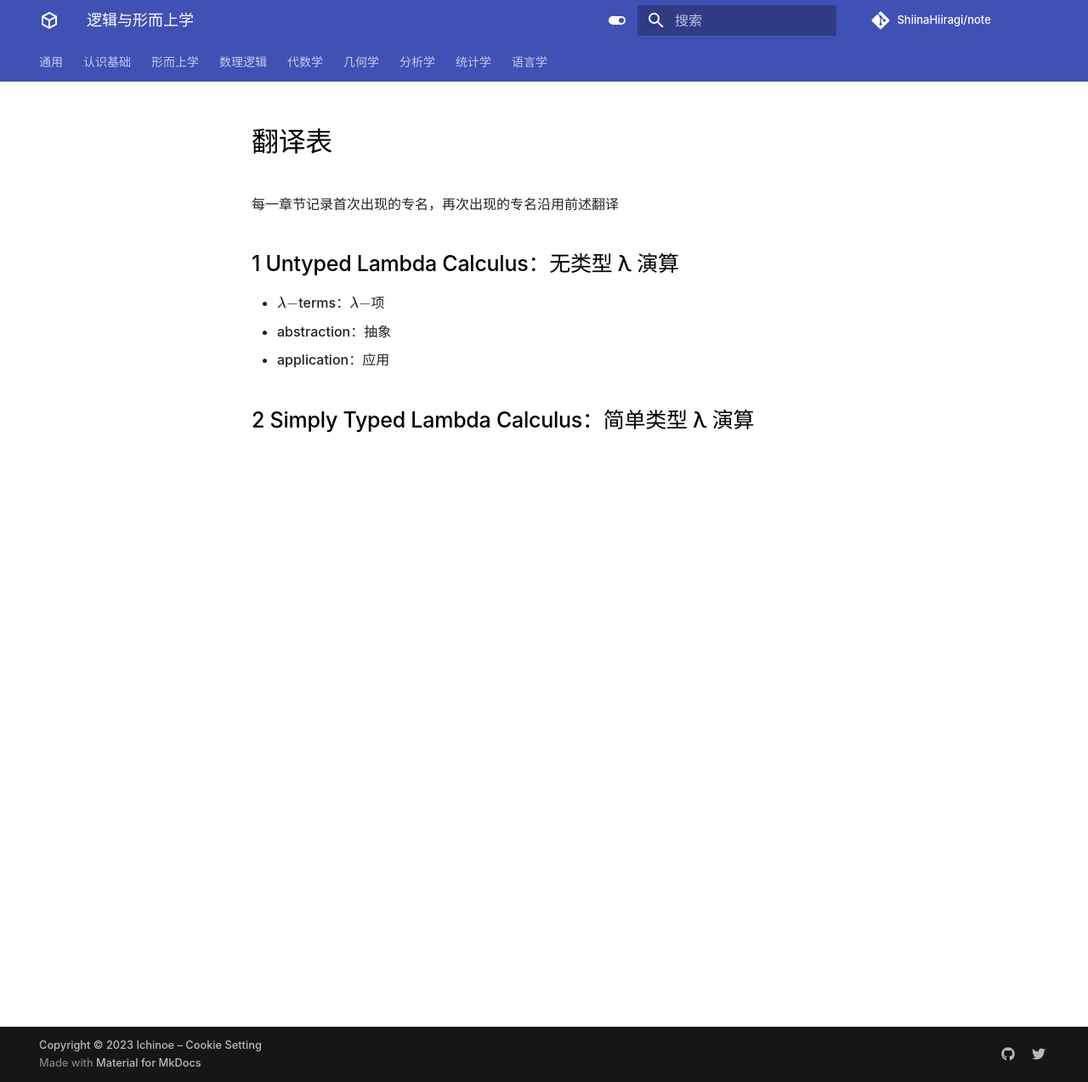
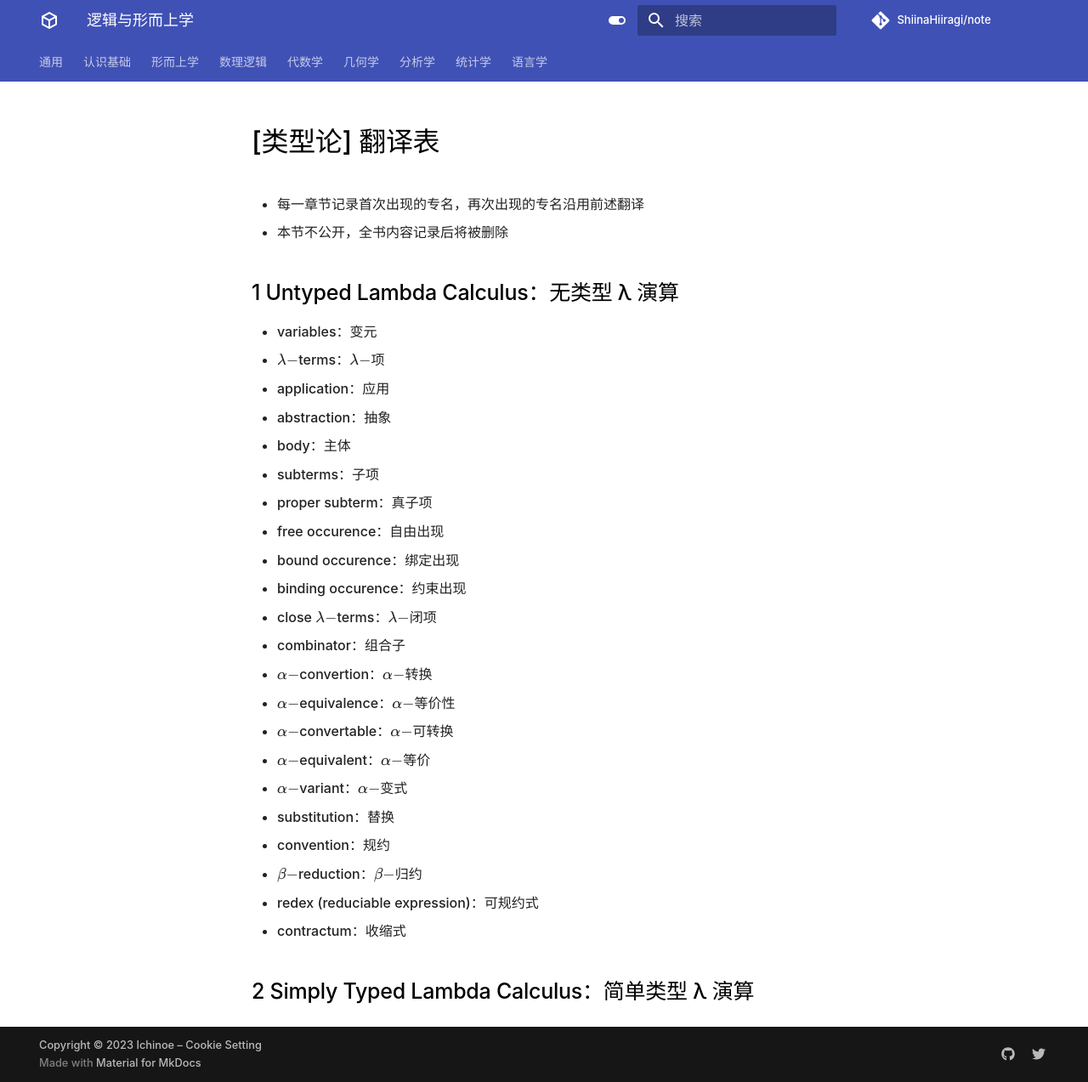
Before and after one commit to ShiinaHiiragi/note, an MkDocs documentation site: the page built from docs/lang/type/trans.md, in a window 1280 px wide and 1273 px high. Shown: the whole window at 85% size. Built offline with MkDocs 1.6.1 and Material for MkDocs 9.7.7, drawn with Linux system fonts in a browser that asks for light colours; comment, search, counter and statistics services are not loaded.

Commit message:
stage reduction

```diff
--- a/docs/lang/type/trans.md
+++ b/docs/lang/type/trans.md
@@ -1,11 +1,31 @@
-# 翻译表
+# [类型论] 翻译表
 
-每一章节记录首次出现的专名，再次出现的专名沿用前述翻译
+- 每一章节记录首次出现的专名，再次出现的专名沿用前述翻译
+- 本节不公开，全书内容记录后将被删除
 
 ## 1 Untyped Lambda Calculus：无类型 λ 演算
 
+- variables：变元
 - $\lambda-$terms：$\lambda-$项
+- application：应用
 - abstraction：抽象
-- application：应用
+- body：主体
+- subterms：子项
+- proper subterm：真子项
+- free occurence：自由出现
+- bound occurence：绑定出现
+- binding occurence：约束出现
+- close $\lambda-$terms：$\lambda-$闭项
+- combinator：组合子
+- $\alpha-$convertion：$\alpha-$转换
+- $\alpha-$equivalence：$\alpha-$等价性
+- $\alpha-$convertable：$\alpha-$可转换
+- $\alpha-$equivalent：$\alpha-$等价
+- $\alpha-$variant：$\alpha-$变式
+- substitution：替换
+- convention：规约
+- $\beta-$reduction：$\beta-$归约
+- redex (reduciable expression)：可规约式
+- contractum：收缩式
 
 ## 2 Simply Typed Lambda Calculus：简单类型 λ 演算
```
Also changed, not shown: docs/lang/type/gen.md (+14 -12 lines).
